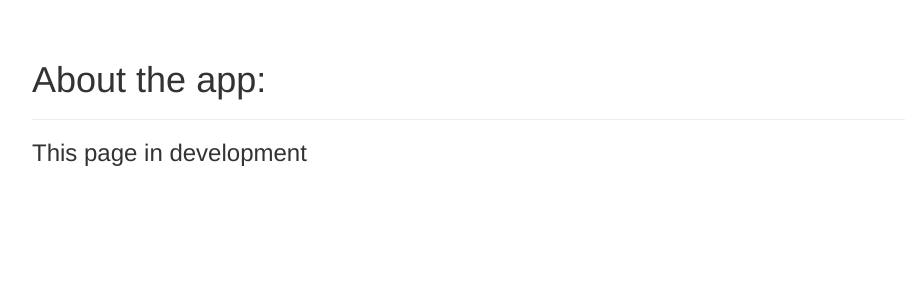
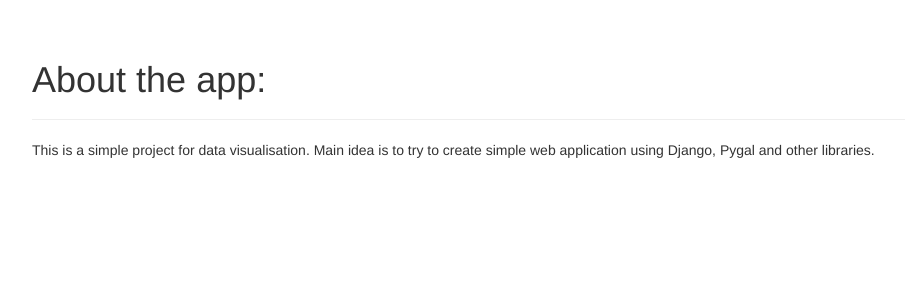
Before and after one commit to RomaOnyshkiv/data_visualization, a Django app: page /about/ in a window 1280 px wide. Shown: the part 51-351 px from the top of the page, without its empty margins (38-943 px from the left). Run offline with Django 3.2, Linux system fonts and the light colour scheme; some libraries are stand-ins or nearby versions.

Commit message:
refactoring

```diff
--- a/visualize/calculations/create_file.py
+++ b/visualize/calculations/create_file.py
@@ -4,12 +4,10 @@ from pygal.style import RotateStyle, LightColorizedStyle, DarkColorizedStyle
 from visualize.calculations.country_codes import get_country_code
 
 cc_populations = {}
-file_path = 'visualize/static/visualize/map.svg'
 
 
 def generate_result_file(year):
-    my_db = "db.sqlite3"
-    conn = select_data.create_connection(my_db)
+    conn = select_data.create_connection("db.sqlite3")
     with conn:
         dataset = select_data.select_by_year(conn, str(year))
         for data in dataset:
@@ -44,7 +42,7 @@ def generate_result_file(year):
     wm_style = RotateStyle('#336699', base_style=LightColorizedStyle)
     wm = maps.World(style=wm_style)
     wm.title = 'World populations in ' + str(year) + ', by country'
-    wm.add('0 - 10m', cc_pops_1)
-    wm.add('10m - 1bn', cc_pops_2)
-    wm.add('>1bn', cc_pops_3)
-    return wm.render_to_file(file_path)
+    wm.add('0 - 10m - ' + str(len(cc_pops_1)), cc_pops_1)
+    wm.add('10m - 1bn - ' + str(len(cc_pops_2)), cc_pops_2)
+    wm.add('>1bn - ' + str(len(cc_pops_3)), cc_pops_3)
+    return wm.render_to_file('visualize/static/visualize/map.svg')
--- a/visualize/calculations/select_data.py
+++ b/visualize/calculations/select_data.py
@@ -3,7 +3,6 @@ from sqlite3 import Error
 
 
 def create_connection(my_db):
-    print(my_db)
     try:
         conn = sqlite3.connect(my_db)
         print('connected')
@@ -15,7 +14,6 @@ def create_connection(my_db):
 
 def select_by_year(conn, year):
     cur = conn.cursor()
-    print(year)
     cur.execute("SELECT * FROM visualize_country WHERE year=?", (year,))
     rows = cur.fetchall()
     return rows
--- a/visualize/calculations/years.py
+++ b/visualize/calculations/years.py
@@ -1,15 +1,15 @@
 from visualize.calculations import select_data
+
+my_db = "db.sqlite3"
 
 
 def get_available_years():
-    my_db = "db.sqlite3"
     conn = select_data.create_connection(my_db)
     years = select_data.select_all_years(conn)
     return years
 
 
 def get_available_languages():
-    my_db = "db.sqlite3"
     conn = select_data.create_connection(my_db)
     languages = select_data.select_all_languages(conn)
     return languages
--- a/visualize/templates/visualize/about.html
+++ b/visualize/templates/visualize/about.html
@@ -6,6 +6,7 @@
 
 {% block content %}
 <p>
-    <h3>This page in development</h3>
+    This is a simple project for data visualisation. Main idea is to try to create simple web application using Django,
+    Pygal and other libraries.
 </p>
 {% endblock content %}
--- a/visualize/templates/visualize/index.html
+++ b/visualize/templates/visualize/index.html
@@ -2,7 +2,8 @@
 
 {% block header%}
 
-<h1>Home page</h1>
+<h1>Data Visualisation</h1>
+<p>Select needed option to see the results:</p>
 
 {% endblock header%}
 
--- a/visualize/views.py
+++ b/visualize/views.py
@@ -8,19 +8,23 @@ def index(request):
     """ View for home page"""
     all_langs = []
     all_years = []
-    langs = get_available_languages()
-    years = get_available_years()
-    for l in langs:
+
+    for l in get_available_languages():
         all_langs.append(str(l[0]))
-    for y in years:
+
+    for y in get_available_years():
         all_years.append(str(y[0]))
+
+    all_years.reverse()
+    all_langs.sort()
     context = {'years': all_years, 'langs': all_langs}
+
     return render(request, 'visualize/index.html', context)
 
 
 def results(request, year):
     """ View for results """
-    generate_result_file(int(year))
+    generate_result_file(year=int(year))
     return render(request, 'visualize/results.html')
 
 
```
Also changed, not shown: visualize/static/visualize/map.svg, visualize/static/visualize/repos.svg.
